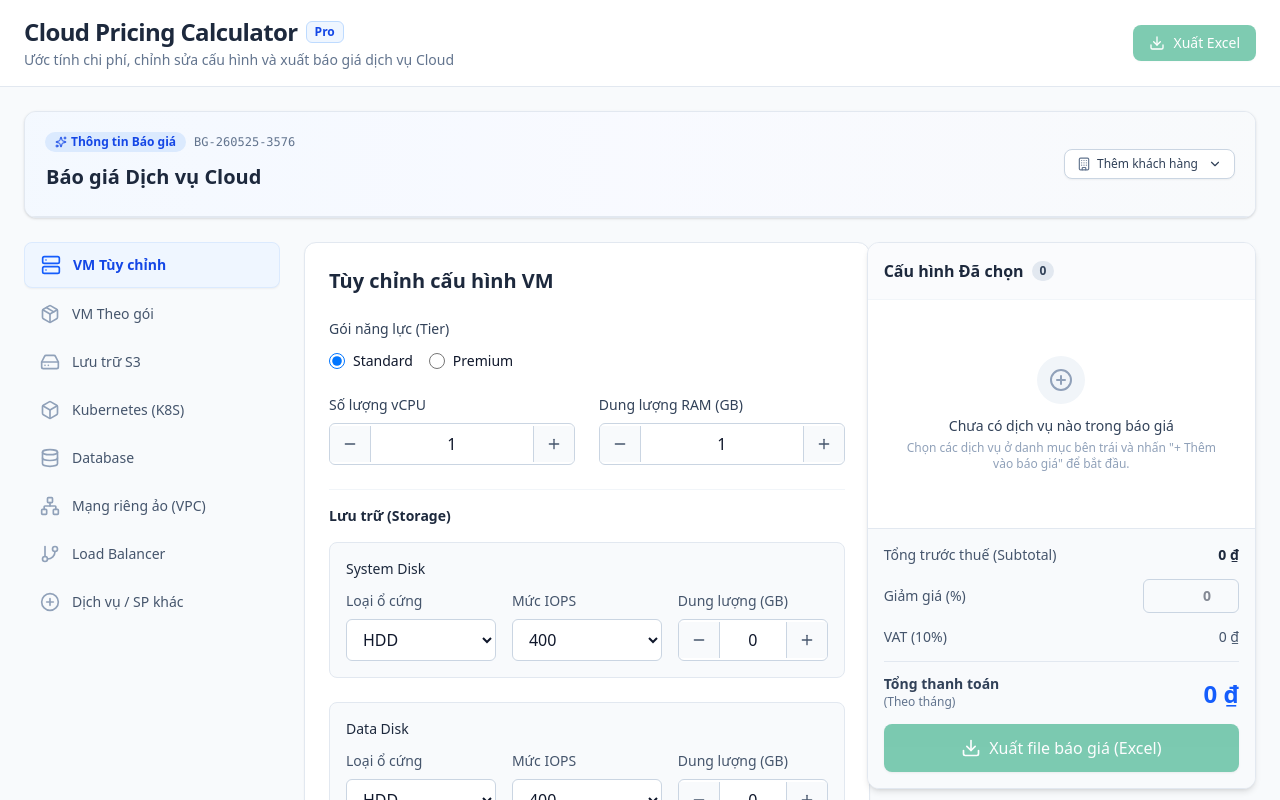
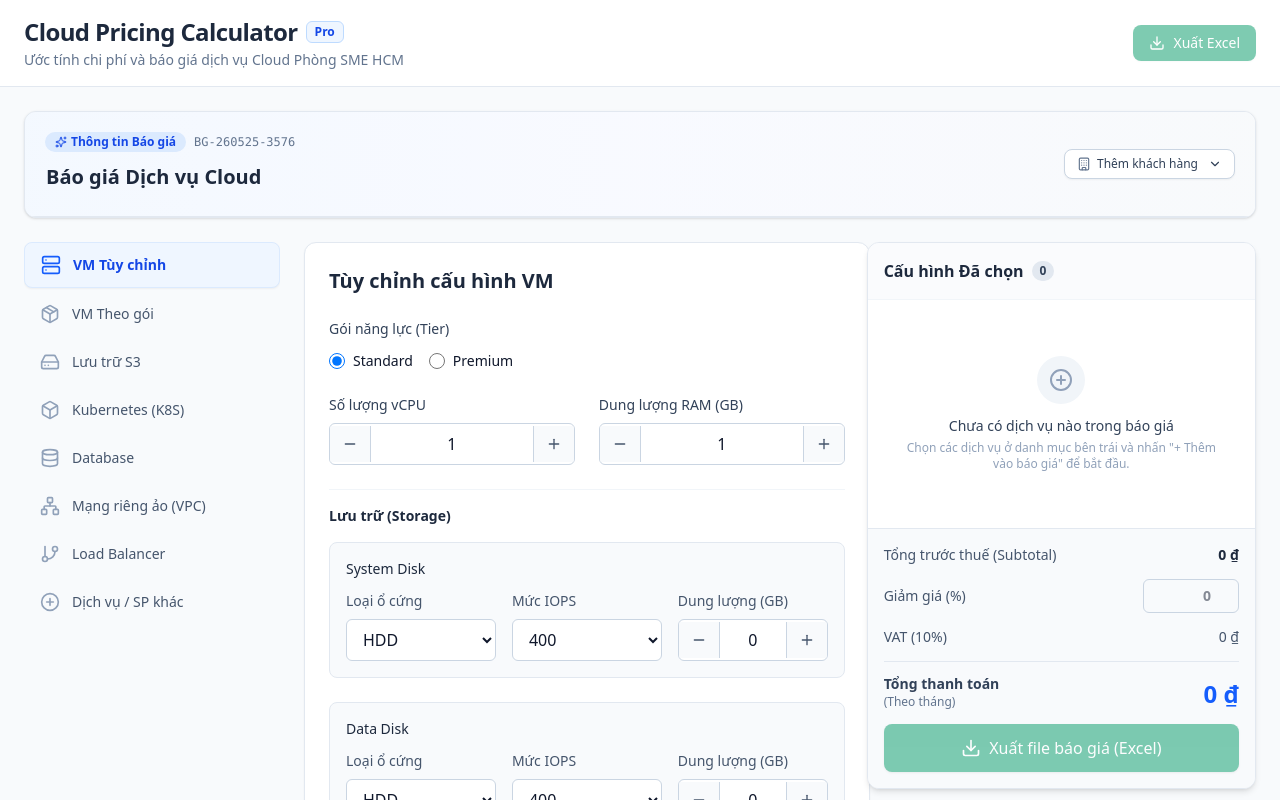
Before and after one commit to TranLuuHuy0905/Pricing-Cloud-Sun, a React (Vite) app: page / in a window 1280 px wide. Shown: the top 800 px of the page. Built offline with nearby package versions, Linux system fonts and the light colour scheme.

Commit message:
style: update header subtitle text

```diff
--- a/src/App.tsx
+++ b/src/App.tsx
@@ -204,7 +204,7 @@ export default function App() {
               <h1 className="text-xl sm:text-2xl font-bold text-slate-800 tracking-tight">Cloud Pricing Calculator</h1>
               <span className="text-xs font-semibold px-2 py-0.5 bg-blue-50 text-blue-700 border border-blue-200 rounded-md">Pro</span>
             </div>
-            <p className="text-xs sm:text-sm text-slate-500 mt-0.5">Ước tính chi phí, chỉnh sửa cấu hình và xuất báo giá dịch vụ Cloud</p>
+            <p className="text-xs sm:text-sm text-slate-500 mt-0.5">Ước tính chi phí và báo giá dịch vụ Cloud Phòng SME HCM</p>
           </div>
 
           <div className="flex items-center gap-3">
```
